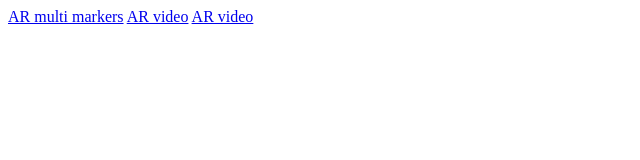
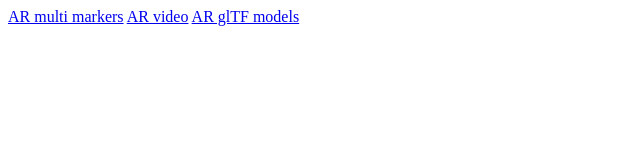
Before and after one commit to eminet666/AR_demos, a plain HTML site: page index.html in a window 1280 px wide. Shown: the full height of the page, 0-640 px from the left. Drawn offline with Linux system fonts and the light colour scheme.

Commit message:
Update index.html

```diff
--- a/index.html
+++ b/index.html
@@ -8,7 +8,7 @@
 
     <a href="./multi_markers/index.html">AR multi markers</a>
     <a href="./AR_video/2_index_AR_events">AR video</a>
-    <a href="./AR_glTF/4_test_AR_marker_events/index.html">AR video</a>
+    <a href="./AR_glTF/4_test_AR_marker_events/index.html">AR glTF models</a>
 
   </body>
 </html>
```
